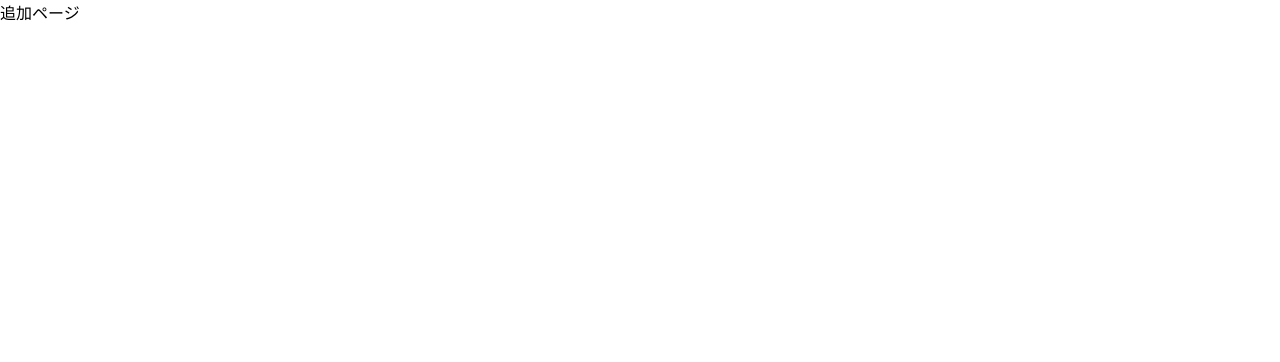
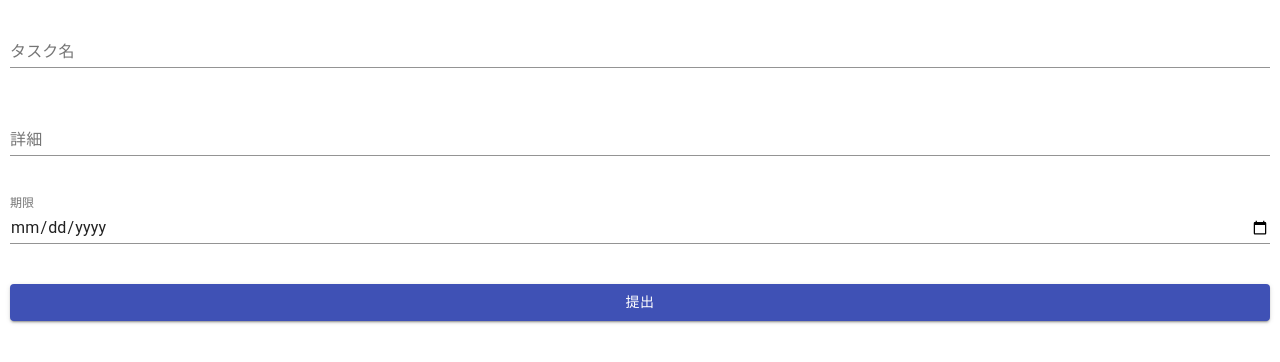
Before and after one commit to taiyooooooooooo/react-ts-todo, a React (Create React App) app: page /Add in a window 1280 px wide. Shown: the top 362 px of the page. Built offline with nearby package versions, Linux system fonts and the light colour scheme.

Commit message:
add コンポーネントを追加

```diff
--- a/src/components/Add.tsx
+++ b/src/components/Add.tsx
@@ -1,5 +1,49 @@
+import { Grid, makeStyles, TextField, Button } from "@material-ui/core"
+import { useContext } from "react"
+import { TodoContext } from "../App"
+
+const useStyles = makeStyles({
+    textField: {
+        // backgroundColor: 'red'
+    },
+    form: {
+        // backgroundColor: 'blue'
+    },
+    formGrid: {
+        margin: '20px 10px',
+        display: 'block'
+    }
+})
+
 export const Add = () => {
+    const { state, dispatch } = useContext(TodoContext)
+    const classes = useStyles()
     return (
-        <div>追加ページ</div>
+        <div>
+            <form noValidate autoComplete="off" >
+                <Grid container className={classes.form}>
+                    <Grid item xs={12} className={classes.formGrid}>
+                        <TextField id="title" label="タスク名" className={classes.textField} fullWidth={true} />
+                    </Grid>
+                    <Grid item xs={12} className={classes.formGrid}>
+                        <TextField id="detail" label="詳細" className={classes.textField} fullWidth={true} />
+                    </Grid>
+                    <Grid item xs={12} className={classes.formGrid}>
+                        <TextField className={classes.textField}
+                            id="dueDate"
+                            label="期限"
+                            type="date"
+                            InputLabelProps={{
+                                shrink: true,
+                            }}
+                            fullWidth={true}
+                        />
+                    </Grid>
+                    <Grid item xs={12} className={classes.formGrid}>
+                        <Button variant="contained" color="primary" fullWidth={true}>提出</Button>
+                    </Grid>
+                </Grid>
+            </form>
+        </div >
     )
 }
```
